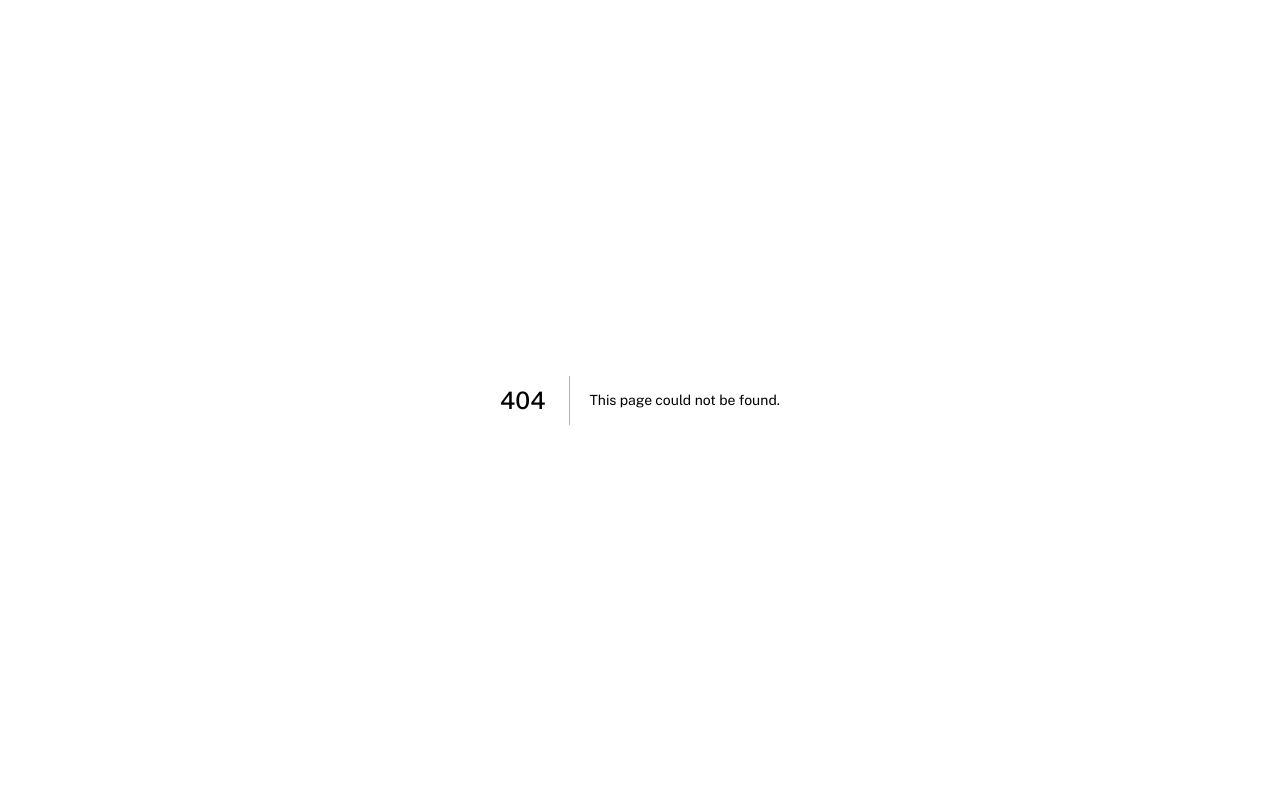
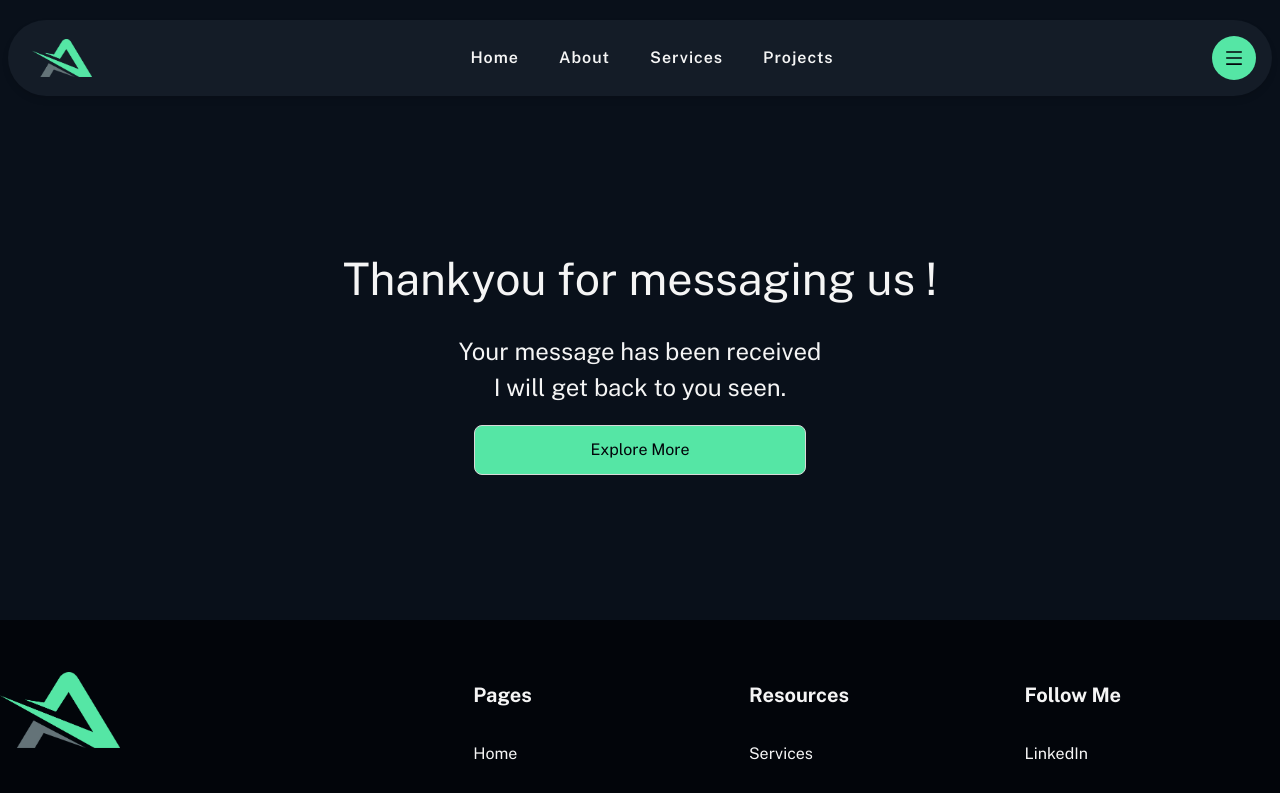
Before and after one commit to anusa111/MY-portfolio, a Next.js app: page /thankyou in a window 1280 px wide. Before the commit this address had no page. Shown: the top 793 px of the page. Built offline with nearby package versions, Linux system fonts and the light colour scheme.

Commit message:
changed few

```diff
--- a/src/antdComponents/CustomAntdButton.tsx
+++ b/src/antdComponents/CustomAntdButton.tsx
@@ -1,4 +1,6 @@
 import { Button } from "antd";
+import { link } from "fs";
+import Link from "next/link";
 import React from "react";
 
 interface IBtnProps {
@@ -6,6 +8,7 @@ interface IBtnProps {
   loadingBtn?: any;
   children: React.ReactNode;
   btnStyles?: React.CSSProperties;
+  link?: any;
 }
 
 const CustomAntdButton = ({
@@ -13,6 +16,7 @@ const CustomAntdButton = ({
   loadingBtn,
   children,
   btnStyles,
+  link,
 }: IBtnProps) => {
   return (
     <Button
--- a/src/pageComponents/global/ContactForm.tsx
+++ b/src/pageComponents/global/ContactForm.tsx
@@ -40,7 +40,7 @@ const ContactForm = () => {
       name: "message",
     },
   ];
-  const form_data_receiver = () => {
+  const form_data_receiver = async () => {
     console.log(
       viewer.current.value,
       email.current.value,
@@ -67,16 +67,17 @@ const ContactForm = () => {
         .then(
           (result) => {
             console.log(result.text);
+            window.location.href = "/thankyou";
+
+            viewer.current.value == " ";
+            email.current.value == " ";
+            phoneNumber.current.value == " ";
+            message.current.value == " ";
           },
           (error) => {
             console.log(error.text);
           }
         );
-
-      viewer.current.value == " ";
-      email.current.value == " ";
-      phoneNumber.current.value == " ";
-      message.current.value == " ";
     }
   };
 
--- a/src/pageComponents/global/GlobalButton.tsx
+++ b/src/pageComponents/global/GlobalButton.tsx
@@ -18,7 +18,6 @@ const GlobalButton = ({
 }: IButtonProps) => {
   return (
     <a
-      download={downloadtype}
       href={link}
       style={buttonStyle}
       className="flex items-center justify-center gap-[2px] w-fit px-[25px] py-[20px] "
--- a/src/pageComponents/skill/testimonial.tsx
+++ b/src/pageComponents/skill/testimonial.tsx
@@ -10,34 +10,24 @@ import "react-multi-carousel/lib/styles.css";
 import { AiOutlineArrowLeft, AiOutlineArrowRight } from "react-icons/ai";
 
 //react images...
-import image1 from "../../../public/assets/image1.jpg";
-import image2 from "../../../public/assets/image2.jpg";
+import pratik from "../../../public/assets/pratik.webp";
+import samuel from "../../../public/assets/samuel.webp";
 
 const Testimonial = () => {
   const testimonial = [
     {
-      title: "It's just incredible!",
       description:
-        "ChibiHR has not only simplified our HR processes but also allowed us to be more proactive in our employee engagement initiatives",
+        "I had the pleasure of working with Anusa on a development project, and I couldn't be more impressed with their expertise and professionalism. She is a brilliant full stack developer who demonstrated an exceptional ability to turn ideas into functional, user-friendly solutions",
       name: "John Anderson",
-      position: "Product Manager at TechSpark Solutions",
-      image: image1,
+      position: "Doctype Manager ",
+      image: pratik,
     },
     {
-      title: "Satisfied User Here!",
       description:
-        "ChibiHR has been a fantastic addition to our HR toolbox. We've seen a noticeable improvement in efficiency, and it's been a tremendous asset as our company has grown.",
-      name: "Lisa Carter",
-      position: "Streamline Innovations",
-      image: image2,
-    },
-    {
-      title: "No doubt, Spend.In is the best!",
-      description:
-        "ChibiHR has made a world of difference in our HR operations. Its simplicity and automation have saved us time and reduced errors.",
-      name: "Sarah Mitchel",
-      position: "HR Manager at ProSolutions Inc.",
-      image: image1,
+        "I highly recommend Anusa to anyone seeking a top-notch full stack developer who can transform concepts into reality. Their work is a testament to their skill and commitment to excellence.",
+      name: "Samuel Anderson",
+      position: "Intrepid Travel Manager",
+      image: samuel,
     },
   ];
 
@@ -71,7 +61,7 @@ const Testimonial = () => {
     return (
       <div
         className="carousel-button-group   gap-4 flex justify-center
-            items-center w-full absolute bottom-[-90px] "
+            items-center w-full absolute lg:bottom-[-90px] "
       >
         <button
           style={{
@@ -99,15 +89,13 @@ const Testimonial = () => {
 
   return (
     <div className="layout layout-padding component-padding">
-      <div className="flex flex-col gap-20">
+      <div className="flex flex-col gap-10">
         <div className="flex items-center justify-center text-center">
           <GlobalComponentHeader
             small_title="CLIENT REVIEW"
             main_title="My testimonial"
           />
         </div>
-
-        {/* react carousel */}
 
         <div className="relative  mb-20 ">
           <Carousel
@@ -118,14 +106,14 @@ const Testimonial = () => {
             pauseOnHover={true}
             customButtonGroup={<ButtonGroup />}
             arrows={false}
-            className="relative"
+            className="relative "
             renderButtonGroupOutside={true}
           >
             {testimonial.map((data, index) => {
               return (
                 <div
                   key={index}
-                  className="mx-[16px] relative "
+                  className="mx-[16px] p-8   m-8 relative"
                   style={{
                     color: "var(--white-color)",
                   }}
@@ -134,23 +122,32 @@ const Testimonial = () => {
                     style={{
                       borderColor: "var(--primary-color)",
                     }}
-                    className="border-[1px] h-[250px] p-8 rounded-[8px] "
+                    className="border-[1px]  lg:p-10 rounded-[8px] p-8"
                   >
-                    <div className=" flex flex-col gap-[15px]">
-                      <div className="text-[18px]">{data.title}</div>
-                      <div className="text-[16px] h-[100px] ">
+                    <div className=" flex flex-col gap-[15px] mt-8">
+                      <div className="text-[16px] lg:h-[140px] ">
                         {data.description}
                       </div>
-                      <div className="text-[22px]">{data.name}</div>
+                      <div>
+                        <div className="text-[22px]">{data.name}</div>
+                        <div
+                          style={{
+                            color: "var(--primary-color)",
+                          }}
+                          className="text-[16px]"
+                        >
+                          {data.position}
+                        </div>
+                      </div>
                     </div>
                   </div>
-                  {/* <div className="carousel-button-group   gap-4 w-full absolute top-[-50px] ">
+                  <div className="  gap-4  absolute lg:top-[-20px] top-[-2px] lg:right-24  right-20">
                     <Image
-                      src={image1}
+                      src={data.image}
                       alt="loading"
-                      className="rounded-full "
+                      className="rounded-full h-[60px] w-[60px] lg:h-[100px] lg:w-[100px] object-cover"
                     />
-                  </div> */}
+                  </div>
                 </div>
               );
             })}
--- /dev/null
+++ b/src/pages/thankyou.tsx
@@ -0,0 +1,51 @@
+import CustomAntdButton from "@/antdComponents/CustomAntdButton";
+import GlobalButton from "@/pageComponents/global/GlobalButton";
+import Layout from "@/pageComponents/global/Layout";
+import Metatag from "@/pageComponents/global/Metatag";
+import Link from "next/link";
+import React, { useState } from "react";
+
+const Thankyou = () => {
+  const [loadingBtn, setLoadingBtn] = useState(false);
+
+  return (
+    <Layout>
+      <Metatag title="Anusa" sub_title="Thankyou" />
+      <div className="pt-[100px]">
+        <div className="layout layout-padding component-padding ">
+          <div className="flex flex-col gap-[20px] items-center text-center justify-center h-[50vh] ">
+            <div className="lg:text-[44.8px] text-[40px] ">
+              Thankyou for messaging us !
+            </div>
+            <div className="  text-center lg:text-[24px] text-[20px]">
+              <div className=" ">Your message has been received</div>
+              <div className=" ">I will get back to you seen.</div>
+            </div>
+
+            <Link href="/">
+              <CustomAntdButton
+                loadingBtn={loadingBtn}
+                onClick={() => {
+                  setLoadingBtn(true);
+                  setTimeout(() => {
+                    setLoadingBtn(false);
+                  }, 1000);
+                }}
+                btnStyles={{
+                  backgroundColor: "var(--primary-color)",
+                  color: "var(--black-color)",
+                  height: "50px",
+                }}
+                link="/"
+              >
+                Explore More
+              </CustomAntdButton>
+            </Link>
+          </div>
+        </div>
+      </div>
+    </Layout>
+  );
+};
+
+export default Thankyou;
```
Also changed, not shown: public/assets/pratik.webp (added), public/assets/samuel.webp (added).
